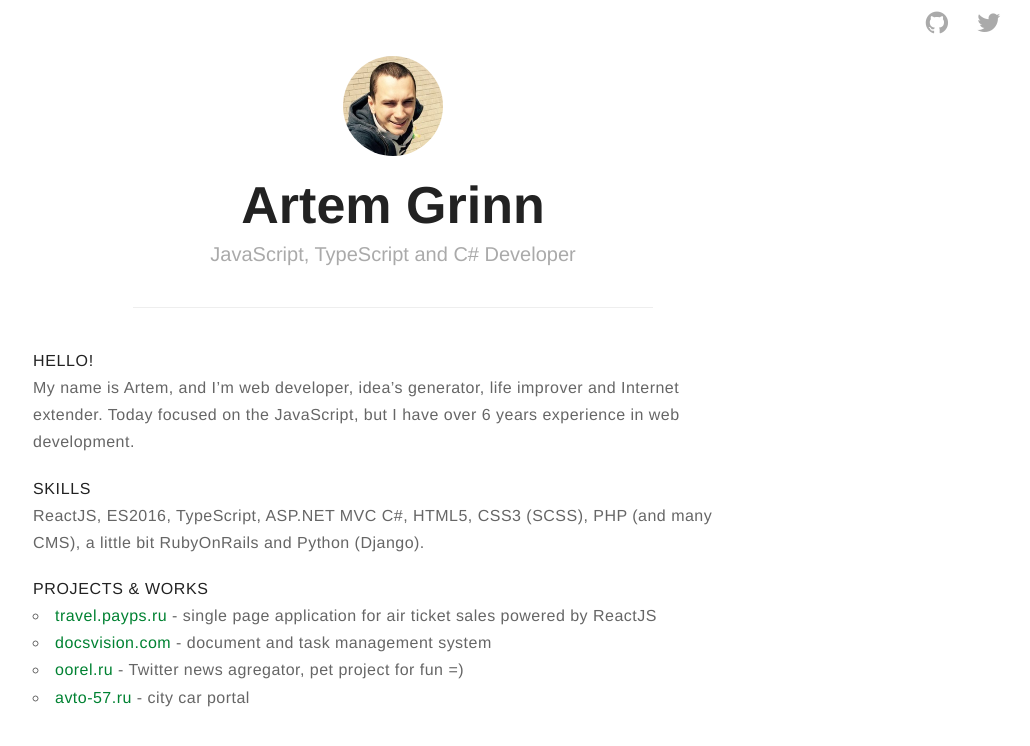
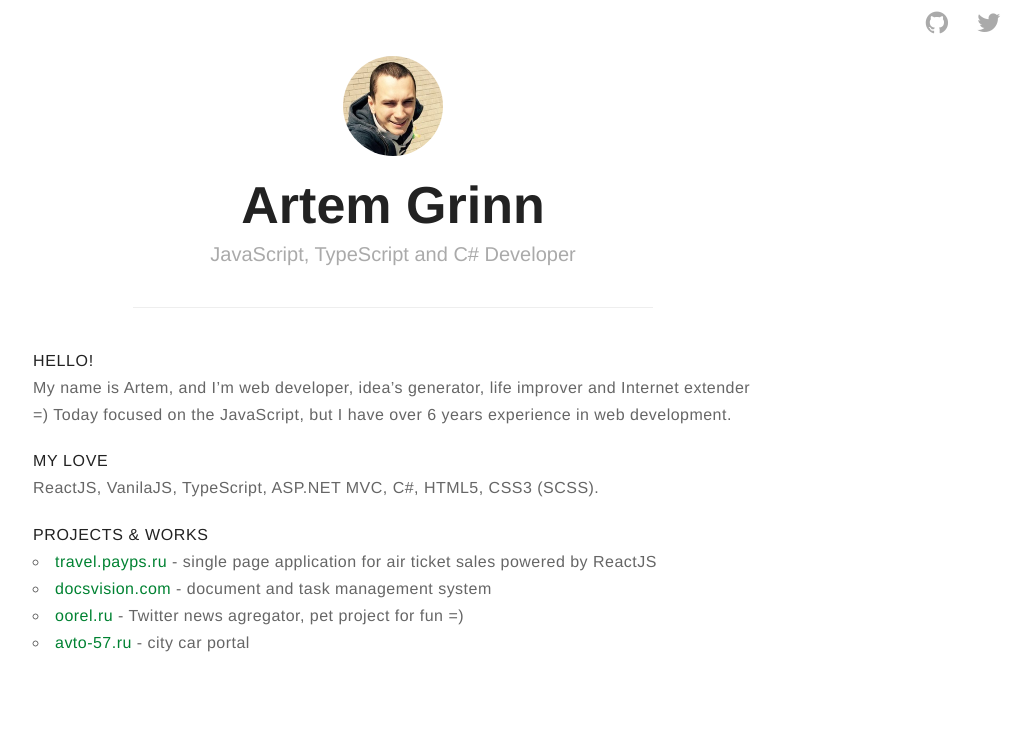
Before and after one commit to ArtemGrinn/artemgrinn.github.io, a Jekyll site: the page built from index.md, in a window 1280 px wide. Shown: the top 746 px of the page, without its empty margins (247-1277 px from the left). Built offline with Jekyll 4.4.1, drawn with Linux system fonts in a browser that asks for light colours; our own code applies the rules of GitHub Pages for plain Markdown files.

Commit message:
Update index.md

```diff
--- a/index.md
+++ b/index.md
@@ -4,10 +4,10 @@ profile: true
 
 # HELLO!
 
-My name is Artem, and I'm web developer, idea's generator, life improver and Internet extender. Today focused on the JavaScript, but I have over 6 years experience in web development.
+My name is Artem, and I'm web developer, idea's generator, life improver and Internet extender =) Today focused on the JavaScript, but I have over 6 years experience in web development.
 
-# SKILLS
-ReactJS, ES2016, TypeScript, ASP.NET MVC C#, HTML5, CSS3 (SCSS), PHP (and many CMS), a little bit RubyOnRails and Python (Django).
+# MY LOVE
+ReactJS, VanilaJS, TypeScript, ASP.NET MVC, C#, HTML5, CSS3 (SCSS).
 
 # PROJECTS & WORKS
 
```
